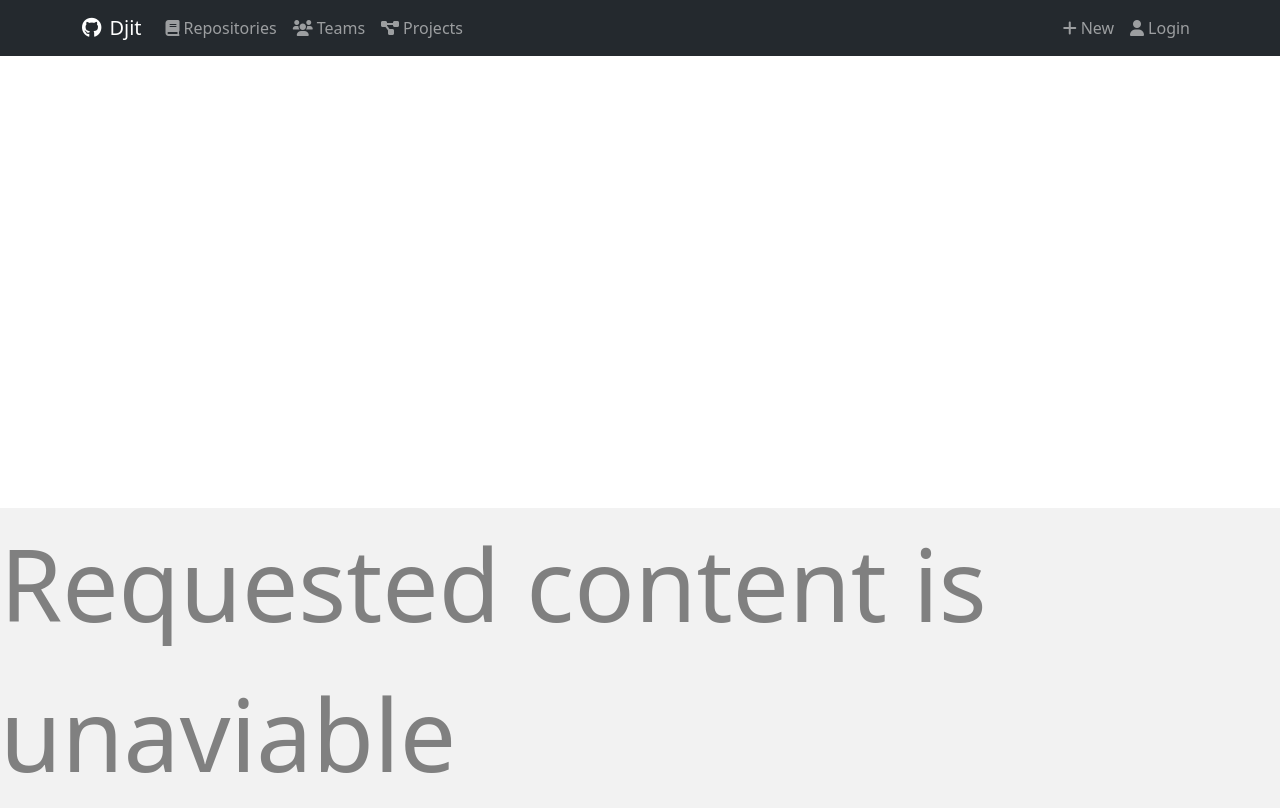
After one commit to HarisGOD1/djit_web_project_special_for_TKG, a Django app: template djit_web/accounts/templates/registration/content_unaviable.html in a window 1280 px wide. The commit adds this page. Run offline with Django 5.2, Linux system fonts and the light colour scheme; the template is opened without the code that fills it, so the values that code supplies are empty.

Commit message:
minor changes, on the way to reach full CRUD and secure app

```diff
--- /dev/null
+++ b/djit_web/accounts/templates/registration/content_unaviable.html
@@ -0,0 +1,99 @@
+
+<!DOCTYPE html>
+{% load static %}
+<html lang="en">
+<head>
+    <meta charset="UTF-8">
+    <meta name="viewport" content="width=device-width, initial-scale=1.0">
+    <title>Djit - unaviable</title>
+    <!-- Bootstrap CSS -->
+    <link href="https://cdn.jsdelivr.net/npm/bootstrap@5.3.0/dist/css/bootstrap.min.css" rel="stylesheet">
+    <!-- Font Awesome for icons -->
+    <link href="https://cdnjs.cloudflare.com/ajax/libs/font-awesome/6.0.0/css/all.min.css" rel="stylesheet">
+    <link href="{% static 'globalstyles.css' %}" rel="stylesheet">
+    <style>
+    body, html {
+      margin: 0;
+      padding: 0;
+      height: 100%;
+    }
+
+    .wrapper {
+      display: flex;
+      flex-direction: column;
+      justify-content: flex-end;
+      height: 94vh;
+    }
+
+  .bottom-container {
+      font-size: 2em;
+      background-clip: text;
+      color: transparent;
+      background-image: repeating-linear-gradient(135deg,
+       gray 0,
+       gray 950px,
+       red 1000px,
+       orange 1050px,
+       yellow 1100px,
+       green 1150px,
+       blue 1200px,
+       purple 1250px,
+       gray 1300px
+       );
+      background-size: 95% 95%;
+      animation: rainbowText 24s ease infinite;
+      -webkit-background-clip: text;
+      -webkit-text-fill-color: transparent;
+    }
+
+    @keyframes rainbowText {
+      0% { background-position: 0% 50%; }
+      40% { background-position: 0% 50%; }
+      65% { background-position: 800% 50%; }
+      100% { background-position: 0% 50%; }
+    }
+
+    .strp-border {
+      font-size: 100px;
+      background-color: white;
+      border: 10px solid transparent;
+      border-image: repeating-linear-gradient(
+        45deg,
+        #3c3980 0,
+        #3c3980 10px,
+        gray 10px,
+        gray 20px
+      ) 10;
+    }
+
+
+
+  </style>
+</head>
+<body>
+
+    {% include "headerchunk.html" %}
+    <!-- Main Content -->
+<!--    <br/><br/><br/>-->
+<!--    <div class="container">-->
+<!--        <h1>Requested content unaviable</h1>-->
+<!--    </div>-->
+<!--    <div style="Font-size:100px">Requested content unaviable</div>-->
+    <div class="wrapper">
+<!--        <div class="striped-text">-->
+<!--          Striped Text Effect!-->
+<!--        </div>-->
+
+<!--        <div class="strp-border">-->
+<!--            gwagwag-->
+<!--        </div>-->
+        <div style="background-color: #f2f2f2;">
+            <div class="striped-text bottom-container" style="Font-size:100px">
+              Requested content is unaviable
+            </div>
+        </div>
+    </div>
+    <!-- Bootstrap JS and dependencies -->
+    <script src="https://cdn.jsdelivr.net/npm/bootstrap@5.3.0/dist/js/bootstrap.bundle.min.js"></script>
+</body>
+</html>
--- a/djit_web/accounts/templates/registration/ssh_setup.html
+++ b/djit_web/accounts/templates/registration/ssh_setup.html
@@ -101,6 +101,8 @@
         <div class="ssh-container">
             <div class="ssh-header">
                 <h2><i class="fas fa-key me-2"></i>SSH Key Setup</h2>
+                {% if must %}<h3>You must setup SSH, before make any repo</h3>
+                {% endif %}
             </div>
 
             <div class="ssh-instructions">
--- a/djit_web/accounts/terminalAPI/repository_manager.py
+++ b/djit_web/accounts/terminalAPI/repository_manager.py
@@ -44,8 +44,8 @@ def get_content_from_path(username,reponame,path):
                      subprocess.check_output(cmd, shell=True).decode('ascii').split('\n')[:-1]]
         return subs_list
     except subprocess.CalledProcessError as e:
-        print(f"error {e} error")
-        return f"Error creating user dir: {e}"
+        # print(f"error {e} error")
+        return False
 
 def get_file_from_path(username,reponame,path):
     try:
```
Also changed, not shown: djit_web/accounts/templates/registration/profile.html (+12 -9 lines), djit_web/accounts/templates/registration/repocreate.html (+1 -7 lines), djit_web/accounts/views.py (+69 -31 lines).
